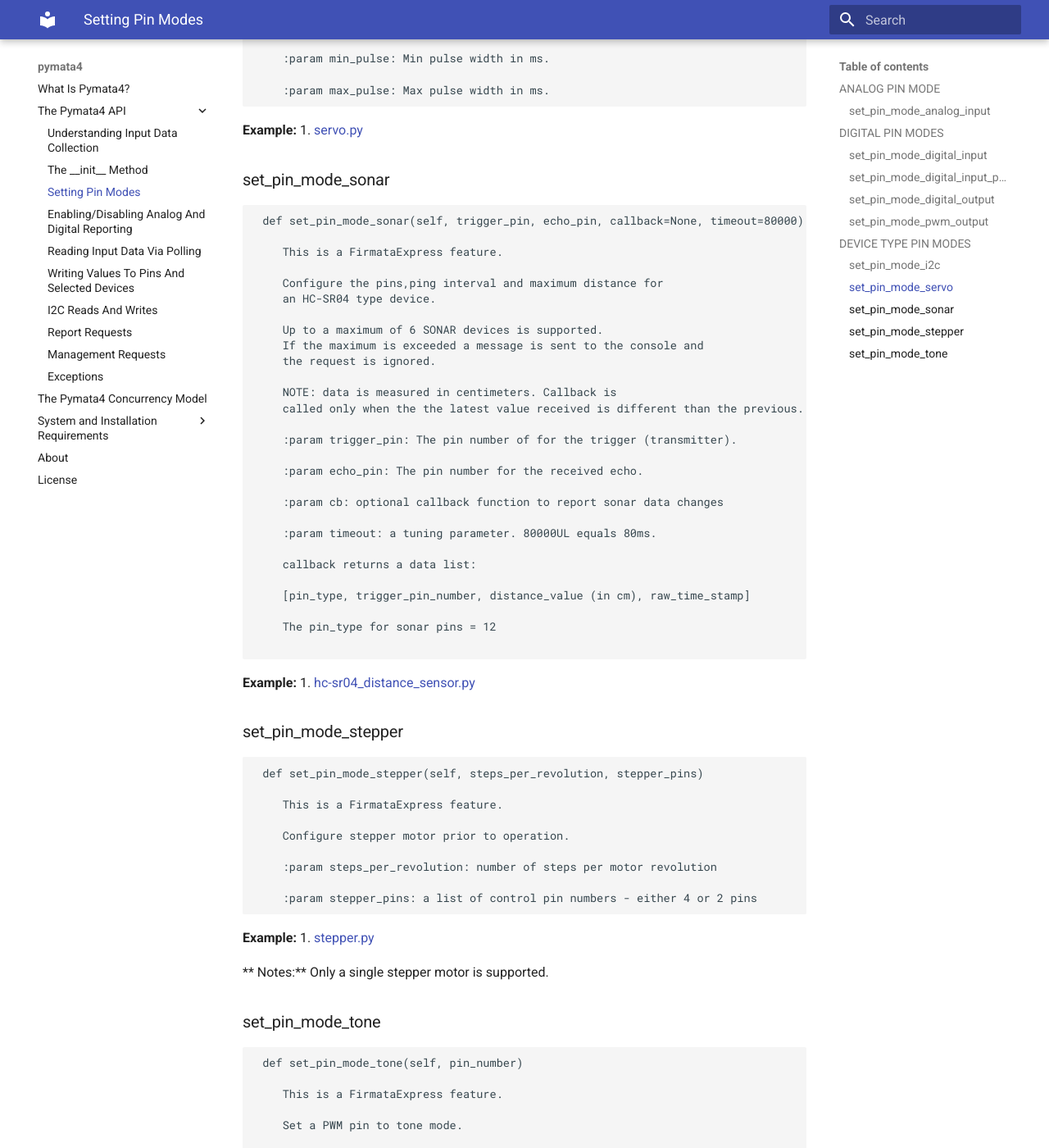
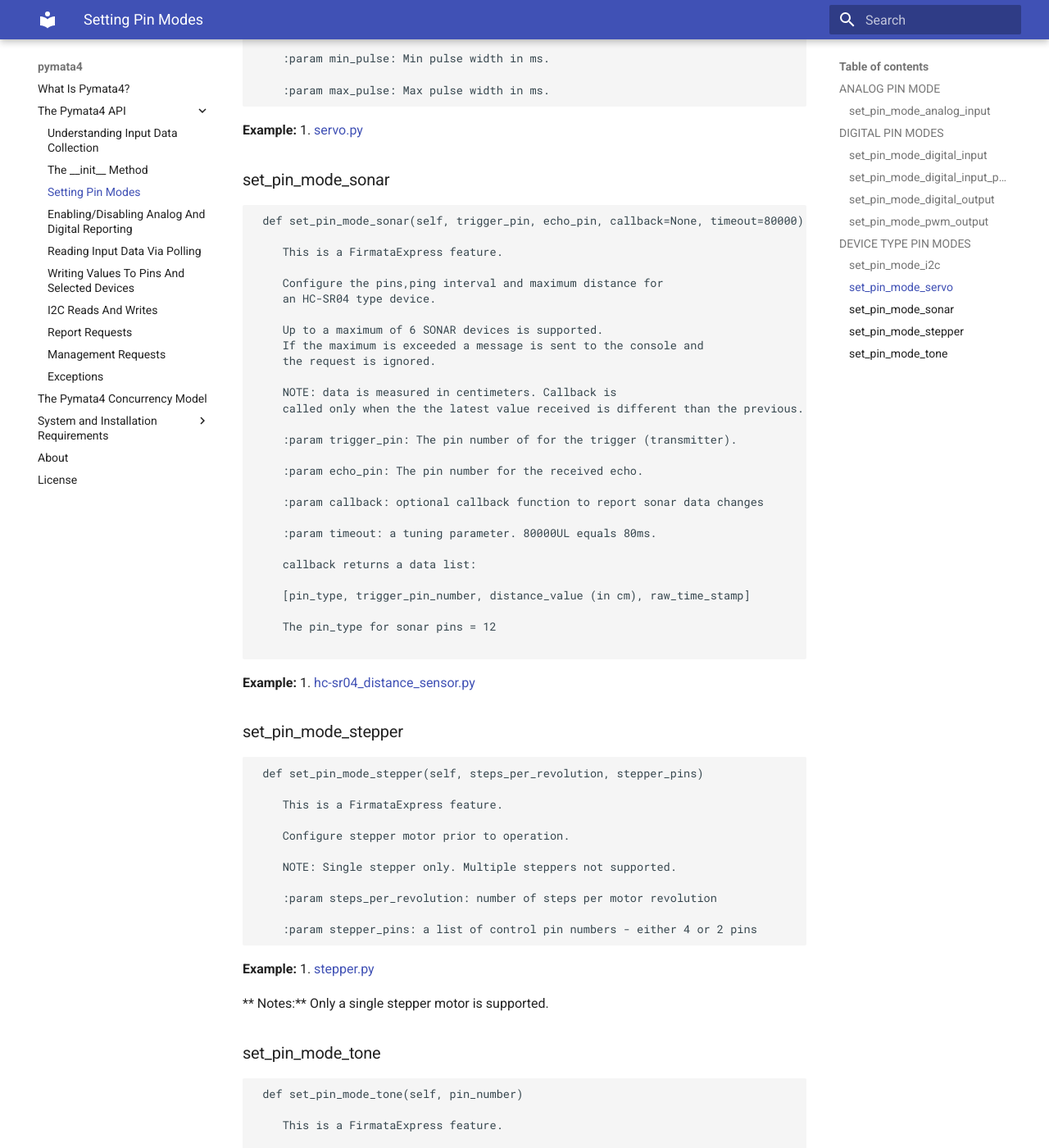
Before and after one commit to MrYsLab/pymata4, an MkDocs documentation site: the page built from docs/pin_modes.md, in a window 1280 px wide and 1400 px high, scrolled down 3699 px. Shown: the whole window at 82% size. Built offline with MkDocs 1.6.1 and Material for MkDocs 9.7.7, drawn with Linux system fonts in a browser that asks for light colours.

Commit message:
Version 1.1 Changes

```diff
--- a/docs/pin_modes.md
+++ b/docs/pin_modes.md
@@ -196,7 +196,7 @@
 
     :param echo_pin: The pin number for the received echo.
 
-    :param cb: optional callback function to report sonar data changes
+    :param callback: optional callback function to report sonar data changes
 
     :param timeout: a tuning parameter. 80000UL equals 80ms.
 
@@ -217,6 +217,8 @@
     This is a FirmataExpress feature.
 
     Configure stepper motor prior to operation.
+
+    NOTE: Single stepper only. Multiple steppers not supported.
 
     :param steps_per_revolution: number of steps per motor revolution
 
```
Also changed, not shown: docs/index.md (+1 -1 lines).
